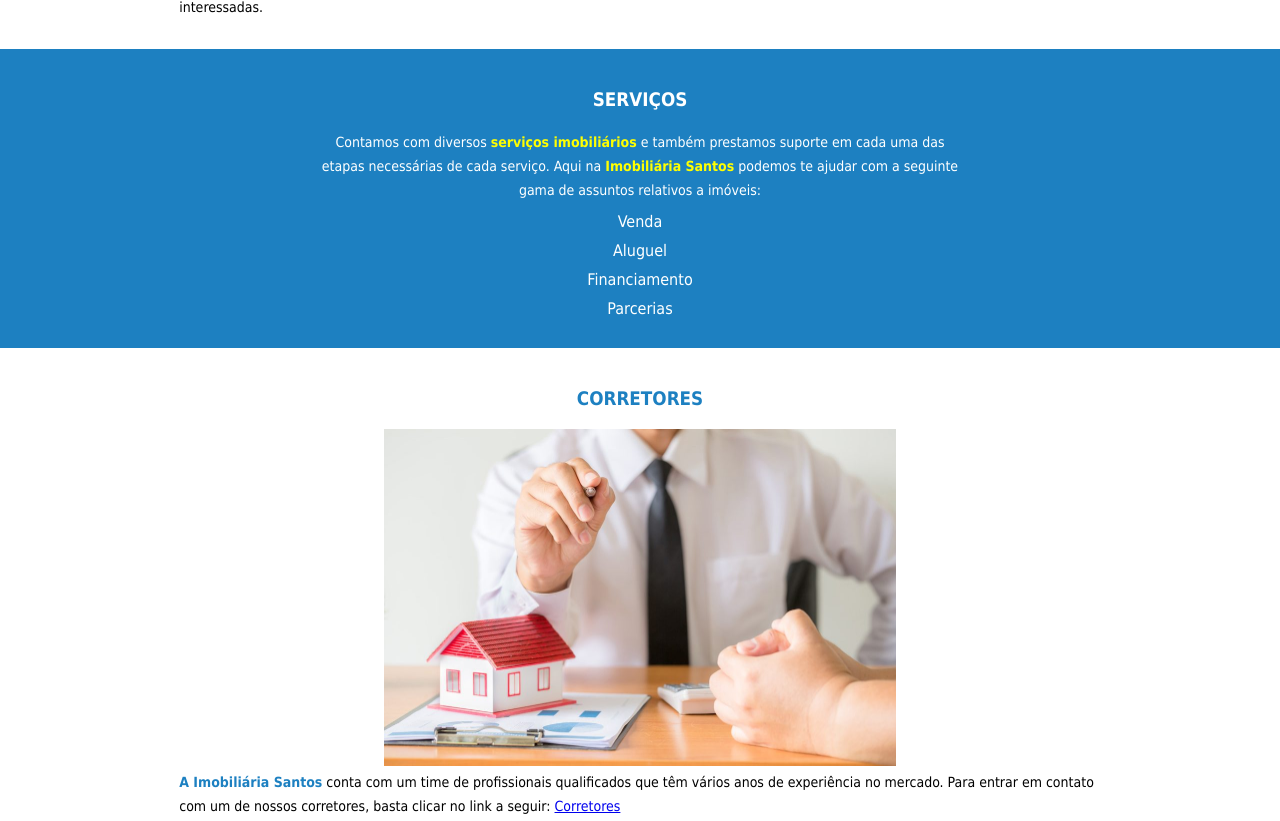
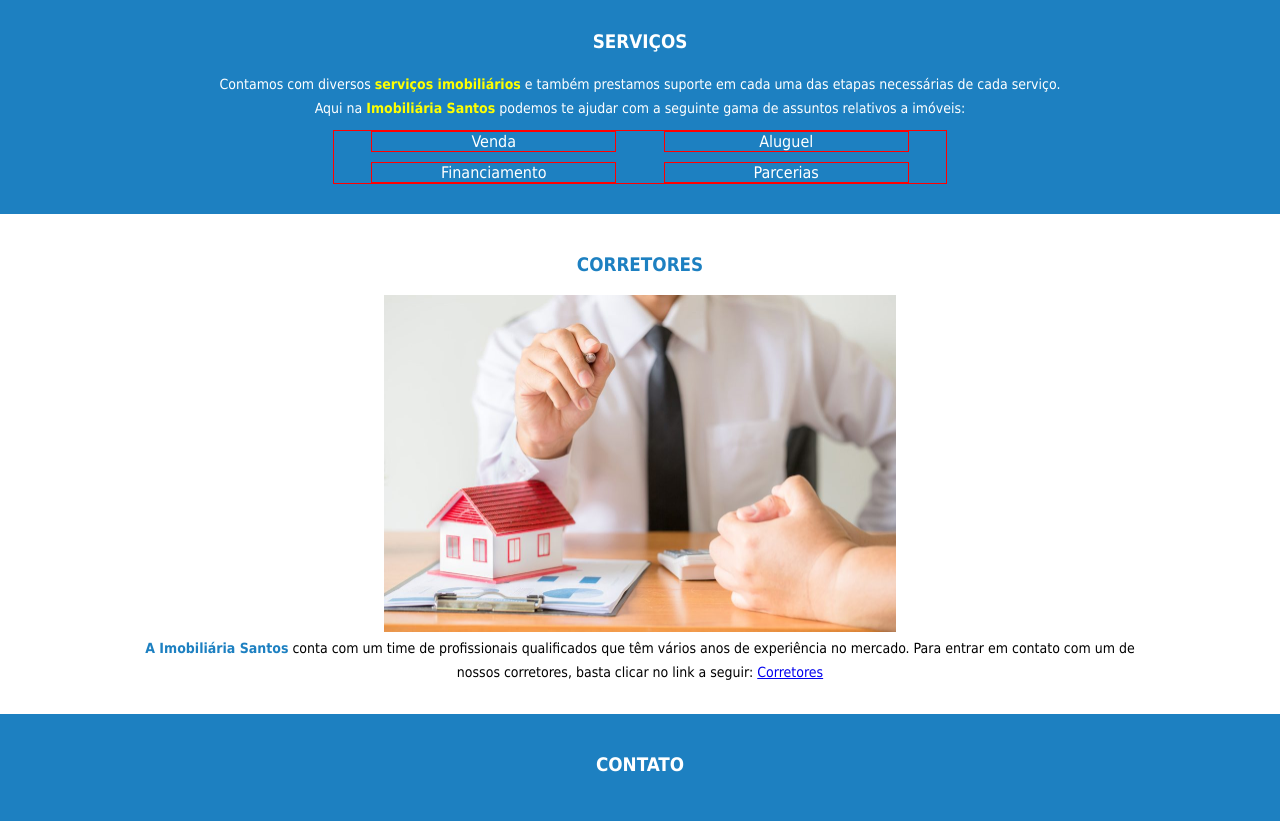
Before and after one commit to devtiagoro/web-imobiliariasantos, a plain HTML site: page index.html in a window 1280 px wide. Shown: the part 936-1757 px from the top of the page. Drawn offline with Linux system fonts and the light colour scheme; grey boxes are pictures that could not be loaded.

Commit message:
Update style.css

```diff
--- a/style.css
+++ b/style.css
@@ -117,7 +117,7 @@ h3 {
 }
 
 ul {
-    width: 50%;
+    width: 100%;
     margin: 10px auto 0;
 
     display: flex;
@@ -126,10 +126,12 @@ ul {
     align-items: center;
     text-align: center;
     gap: 10px;
+    border: 1px solid red;
 }
 
 ul li {
-    flex: 1 1 300px;
+    flex-basis: 100%;
+    border: 1px solid red;
 }
 
 
@@ -177,7 +179,7 @@ footer {
     text-align: right;
 }
 
-@media (max-width: 425px) {
+@media (min-width: 425px) {
 
 
     .conteudo {
@@ -232,7 +234,7 @@ footer {
         margin: 10px auto 0;
 
         display: flex;
-        justify-content: space-between;
+        justify-content: space-evenly;
         align-items: center;
         text-align: center;
         gap: 10px;
@@ -265,7 +267,7 @@ footer {
 }
 
 
-@media (min-width: 426px) and (max-width: 768px) {
+@media (min-width: 768px) {
 
     .conteudo {
         width: 90%;
@@ -317,7 +319,7 @@ footer {
 
         display: flex;
         flex-wrap: wrap;
-        justify-content: space-between;
+        justify-content: space-evenly;
         align-items: center;
         text-align: center;
         gap: 10px;
```
